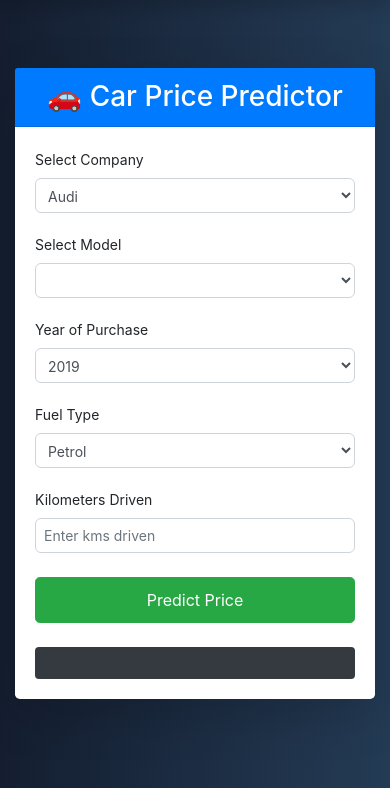
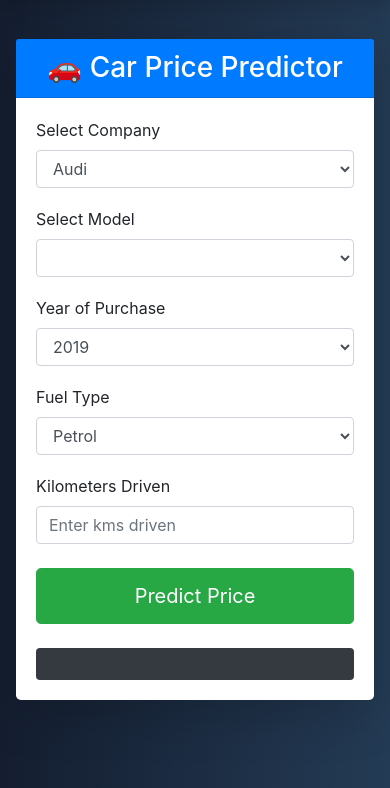
Before and after one commit to GopikaPamisetty/AI-Based-Automotive-Prediction-System, a Flask app: page /car_predict in a window 390 px wide. Shown: the part 56-844 px from the top of the page. Run offline with Flask 3, Linux system fonts and the light colour scheme; the visitor is signed in with stand-in values (Sample User, id 1); lists and menus that the app fills with data are empty; parts of the project's set-up code (start-up, migrations or seed data) failed here and were passed over; some libraries are stand-ins or nearby versions.

Commit message:
car price prediction updated

```diff
--- a/templates/car_predict.html
+++ b/templates/car_predict.html
@@ -18,49 +18,39 @@
     <style>
 
 
-        /* Make form spacing like Fuel page */
-.form-group {
-    margin-bottom: 1.2rem;
-}
-
-.card-body {
-    padding: 2rem;
-}
-
+        /* Make card fill properly on mobile */
 @media (max-width: 768px) {
 
-    .container {
-        padding-left: 15px;
-        padding-right: 15px;
+    .container-fluid {
+        padding-left: 10px;
+        padding-right: 10px;
     }
 
     .card {
-        margin-top: 20px;
+        margin-top: 15px;
+        border-radius: 12px;
     }
 
     .card-body {
         padding: 20px !important;
     }
 
-    .form-group label {
-        font-size: 14px;
-    }
-
-    .form-control {
-        font-size: 14px;
-        padding: 8px;
+    .form-group {
+        margin-bottom: 1.2rem;
     }
 
     .btn-lg {
-        font-size: 1rem;
-        padding: 10px;
+        width: 100%;
+        padding: 12px;
+    }
+    #prediction {
+        font-size: 18px;
     }
 
-    #prediction {
-        font-size: 16px !important;
-    }
-    .form-control {
-        border-radius: 6px;
+    @media (max-width: 768px) {
+        #prediction {
+            font-size: 16px;
+        }
     }
 }
         </style>
@@ -103,10 +93,11 @@
         </div>
     </nav>
 
-    <div class="container mt-5">
+
+        <div class="container-fluid mt-4 px-3">
 
         <div class="row justify-content-center">
-            <div class="col-12 col-md-10 col-lg-8">
+            <div class="col-12 col-lg-8 mx-auto">
 
 
                 <div class="card shadow-lg border-0 rounded-lg">
@@ -171,7 +162,7 @@
                         <div class="text-center mt-4">
                             <div id="prediction"
                                  class="p-3 rounded text-white"
-                                 style="background:#343a40; font-size:18px;">
+                                 style="background:#343a40;">
                             </div>
                         </div>
 
```
